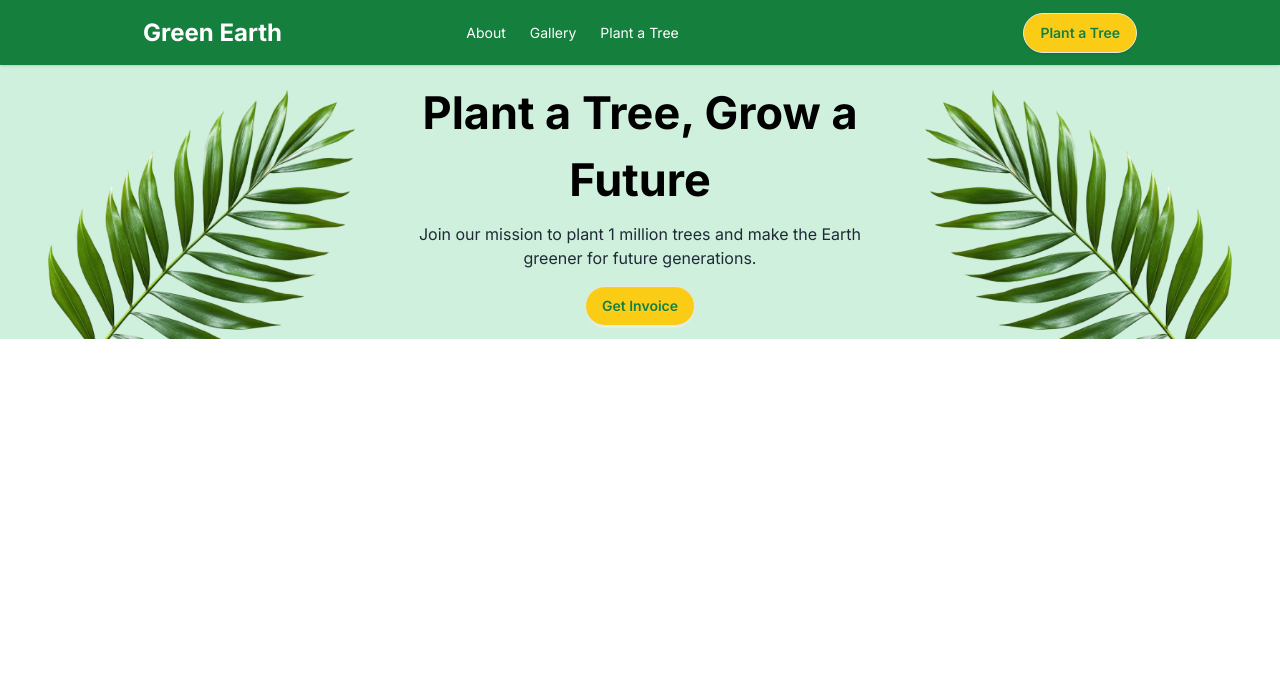
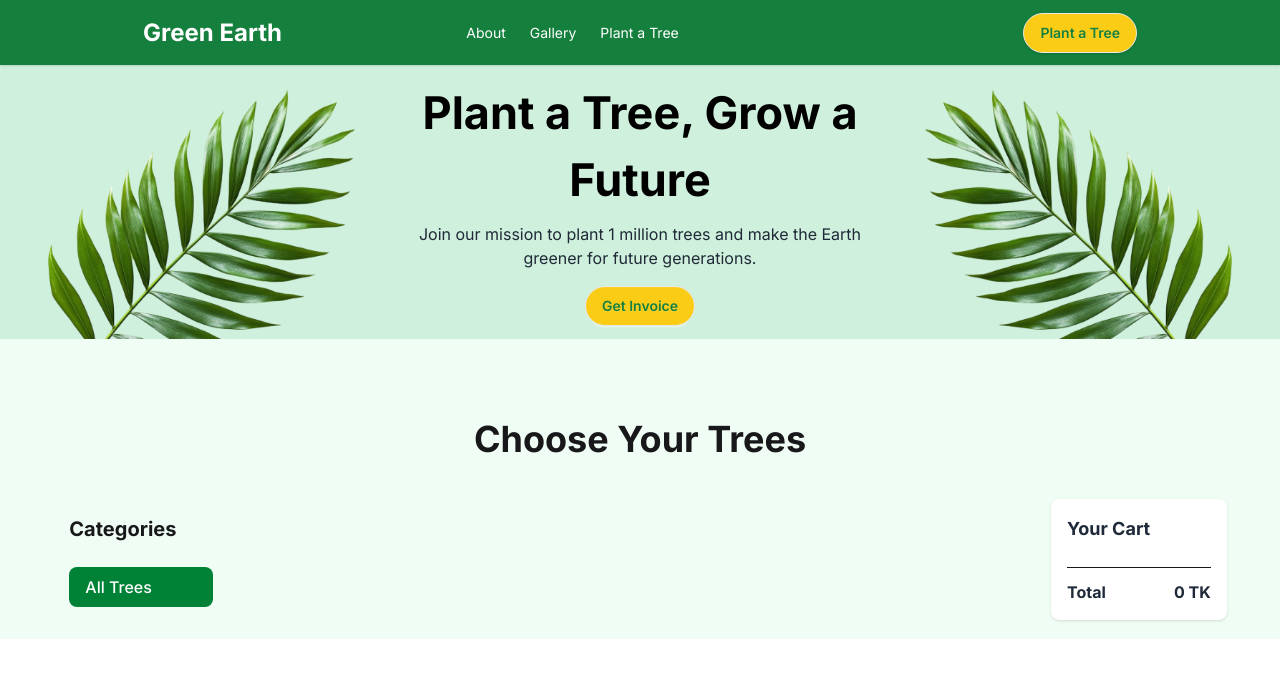
Before and after one commit to tamim127/green-earth-website, a plain HTML site: page index.html in a window 1280 px wide. Drawn offline with nearby package versions, Linux system fonts and the light colour scheme.

Commit message:
added choose your tree section

```diff
--- a/index.html
+++ b/index.html
@@ -5,8 +5,7 @@
     <meta charset="UTF-8">
     <meta name="viewport" content="width=device-width, initial-scale=1.0">
     <title>Green Earth</title>
-    <link rel="shortcut icon" href="./assets/greenEarthLogo.png"
-    type="image/x-icon">
+    <link rel="shortcut icon" href="./assets/greenEarthLogo.png" type="image/x-icon">
 
     <!-- fontawesome -->
     <link rel="stylesheet" href="https://cdnjs.cloudflare.com/ajax/libs/font-awesome/7.0.1/css/all.min.css"
@@ -100,6 +99,43 @@
     </section>
 
 
+    <!-- Choose Your Tree Section -->
+    <section>
+        <div class="mt-20">
+            <h1 class="font-bold text-4xl text-center">Choose Your Trees</h1>
+        </div>
+
+        <div class="w-11/12 grid grid-cols-1 lg:grid-cols-12 gap-6 mx-auto mt-10 mb-24">
+
+            <!-- Categories Side -->
+            <div class="md:col-span-2 p-4 space-y-4 order-1 md:order-none rounded-lg ">
+                <h1 class="text-xl font-bold pb-2">Categories</h1>
+                <div>
+                    <a href="#" class="text-white font-medium px-4 py-2 rounded-lg bg-green-700 w-full inline-block">
+                        All Trees
+                    </a>
+                </div>
+                <div id="categories-container" class="space-y-2"></div>
+            </div>
+
+            <!-- Middle Cards -->
+            <div id="card-container" class="grid grid-cols-1 md:grid-cols-3 md:col-span-8 gap-6 order-2">
+                <!-- Cards will load here -->
+            </div>
+
+            <!-- Cart -->
+            <div id="your-cart" class="bg-white md:col-span-2 rounded-lg p-4 mt- md:mt-0 order-3  top-5 h-fit shadow">
+                <h1 class="text-lg text-gray-800 font-bold mb-4">Your Cart</h1>
+                <div id="cart-container" class="flex flex-col gap-3">
+                    <!-- Cart items will load here -->
+                </div>
+                <div class="total mt-2 flex justify-between items-center border-t pt-3">
+                    <span class="text-gray-800 text-base font-bold">Total</span>
+                    <span class="text-gray-800 totalPrice text-base font-bold">0 TK</span>
+                </div>
+            </div>
+        </div>
+    </section>
 
 
 
```
Lines whose indentation alone changed are shown as unchanged.
